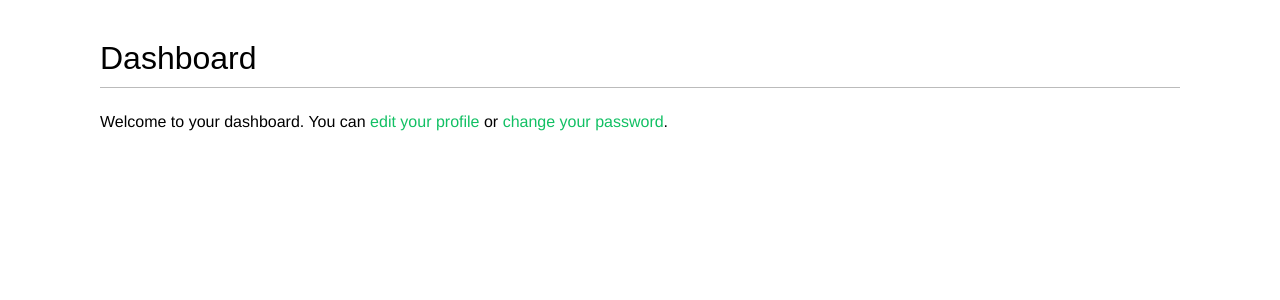
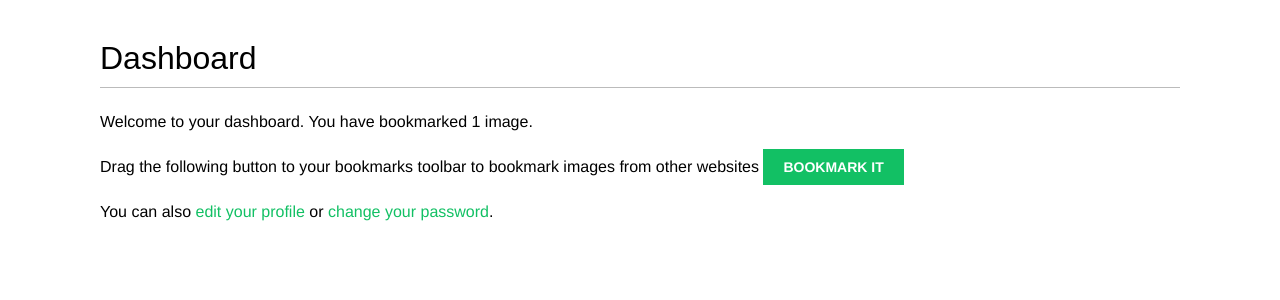
Before and after one commit to AQuaZar/django-practice, a Django app: page /account/ in a window 1280 px wide. Shown: the part 48-348 px from the top of the page. Run offline with Django 3.2, Linux system fonts and the light colour scheme; a user stored in the database is signed in; data comes from the database, SQL or seed files in the repository; some web fonts are replaced.

Commit message:
Created template for javascript launcher and dashboard edited to display it

```diff
--- a/bookmarks/bookmarks/account/templates/account/dashboard.html
+++ b/bookmarks/bookmarks/account/templates/account/dashboard.html
@@ -5,6 +5,11 @@ Dashboard
 
 {% block content %}
     <h1>Dashboard</h1>
-    <p>Welcome to your dashboard. You can <a href="{% url "edit" %}">edit your profile</a>
+    {% with total_images_created=request.user.images_created.count %}
+    <p>Welcome to your dashboard. You have bookmarked {{ total_images_created }} image{{ total_images_created|pluralize }}.</p>
+    {% endwith %}
+    <p>Drag the following button to your bookmarks toolbar to bookmark images from other websites <a href="javascript:{% include
+    "bookmarklet_launcher.js" %}" class="button">Bookmark it</a></p>
+    <p>You can also <a href="{% url "edit" %}">edit your profile</a>
     or <a href="{% url "password_change" %}">change your password</a>.</p>
 {% endblock content %}
```
Also changed, not shown: bookmarks/bookmarks/images/templates/bookmarklet_launcher.js (added, +9 -0 lines).
